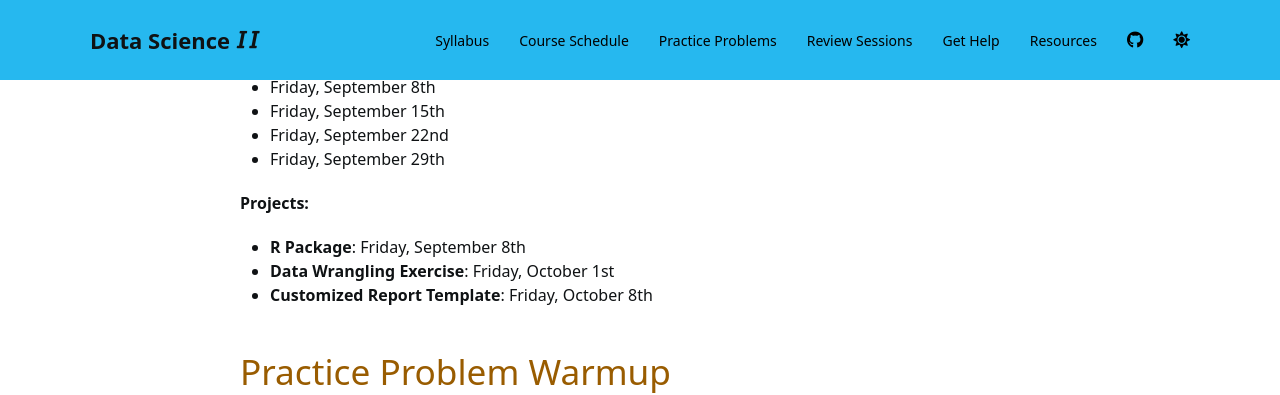
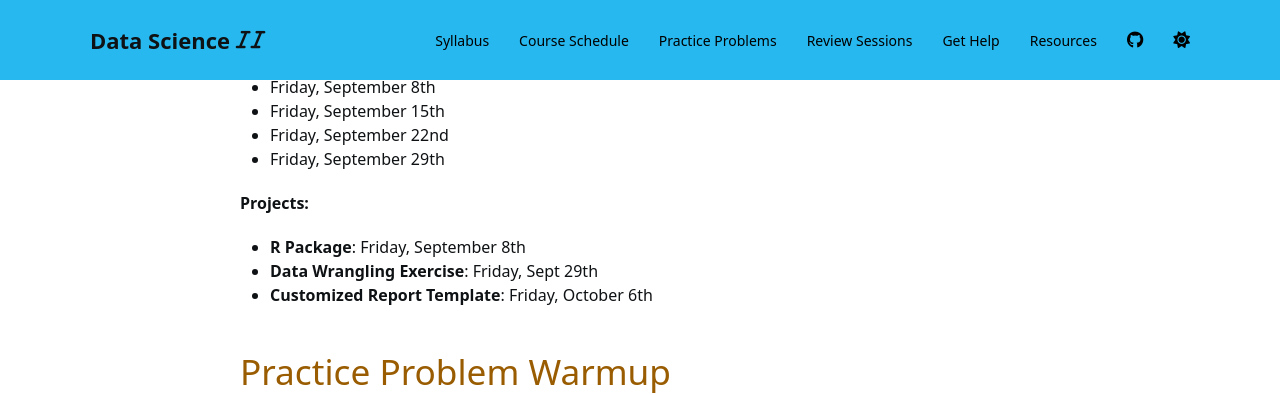
Before and after one commit to Watts-College/paf-514-template, a Jekyll site: the page built from schedule.md, in a window 1280 px wide and 900 px high, scrolled down 1853 px. Shown: the top 395 px of the window. Built offline with Jekyll 4.4.1, drawn with Linux system fonts in a browser that asks for light colours; nearby versions of some CDN libraries; a script bundle is joined from its source files by our own code; library files that are not in the unit come from our copies; a style sheet for code colours, icons or effects is not loaded; some of the changed text lies outside the part shown.

Commit message:
Update schedule.md

```diff
--- a/schedule.md
+++ b/schedule.md
@@ -28,8 +28,8 @@ labs:
 
 projects:
   r-package:  'Friday, September 8th'
-  report-template:  'Friday, October 8th'
-  data-wrangling:  'Friday, October 1st'
+  report-template:  'Friday, October 6th'
+  data-wrangling:  'Friday, Sept 29th'
 
 
 ---
```
